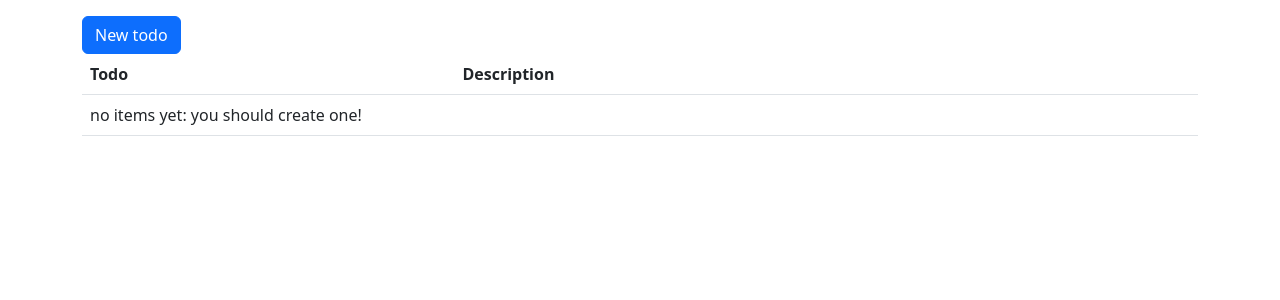
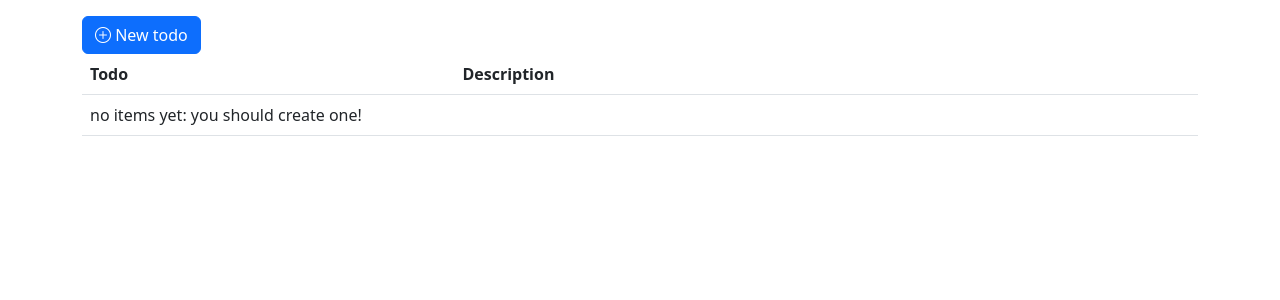
Before and after one commit to samueljsb/vote-on-todos, a Django app: template vote_on_todos/website/templates/list.html in a window 1280 px wide. Shown: the part 24-324 px from the top of the page. Run offline with Django 4.2, Linux system fonts and the light colour scheme; the template is opened without the code that fills it, so the values that code supplies are empty.

Commit message:
Add icons

```diff
--- a/vote_on_todos/website/templates/_base.html
+++ b/vote_on_todos/website/templates/_base.html
@@ -7,6 +7,7 @@
 
     <!-- See Note [Settings unsuitable for production] -->
     <link href="https://cdn.jsdelivr.net/npm/bootstrap@5.2.0/dist/css/bootstrap.min.css" rel="stylesheet" integrity="sha384-gH2yIJqKdNHPEq0n4Mqa/HGKIhSkIHeL5AyhkYV8i59U5AR6csBvApHHNl/vI1Bx" crossorigin="anonymous" />
+    <link rel="stylesheet" href="https://cdn.jsdelivr.net/npm/bootstrap-icons@1.11.1/font/bootstrap-icons.css">
   </head>
   <body>
     <div class="container">
--- a/vote_on_todos/website/templates/list.html
+++ b/vote_on_todos/website/templates/list.html
@@ -11,6 +11,7 @@
 <p>{{ list.description }}</p>
 
 <a class="btn btn-primary" href="{% url 'new-todo' list_id=list.id %}">
+  <i class="bi-plus-circle" aria-hidden="true"></i>
   New todo
 </a>
 
--- a/vote_on_todos/website/templates/lists.html
+++ b/vote_on_todos/website/templates/lists.html
@@ -8,6 +8,7 @@
 <h1>Todo lists</h1>
 
 <a class="btn btn-primary" href="{% url 'new-list' %}">
+  <i class="bi-folder-plus" aria-hidden="true"></i>
   New list
 </a>
 
```
